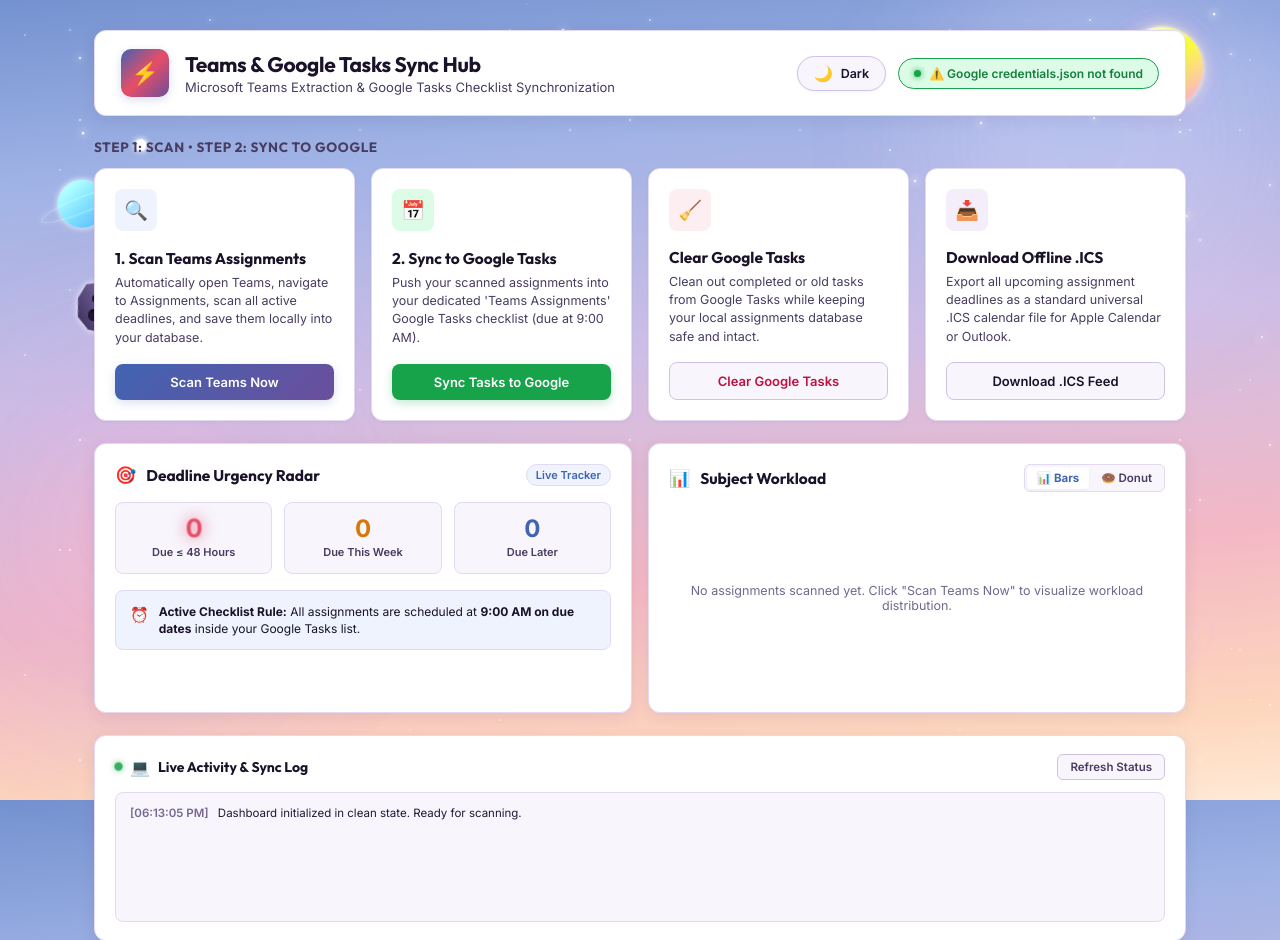
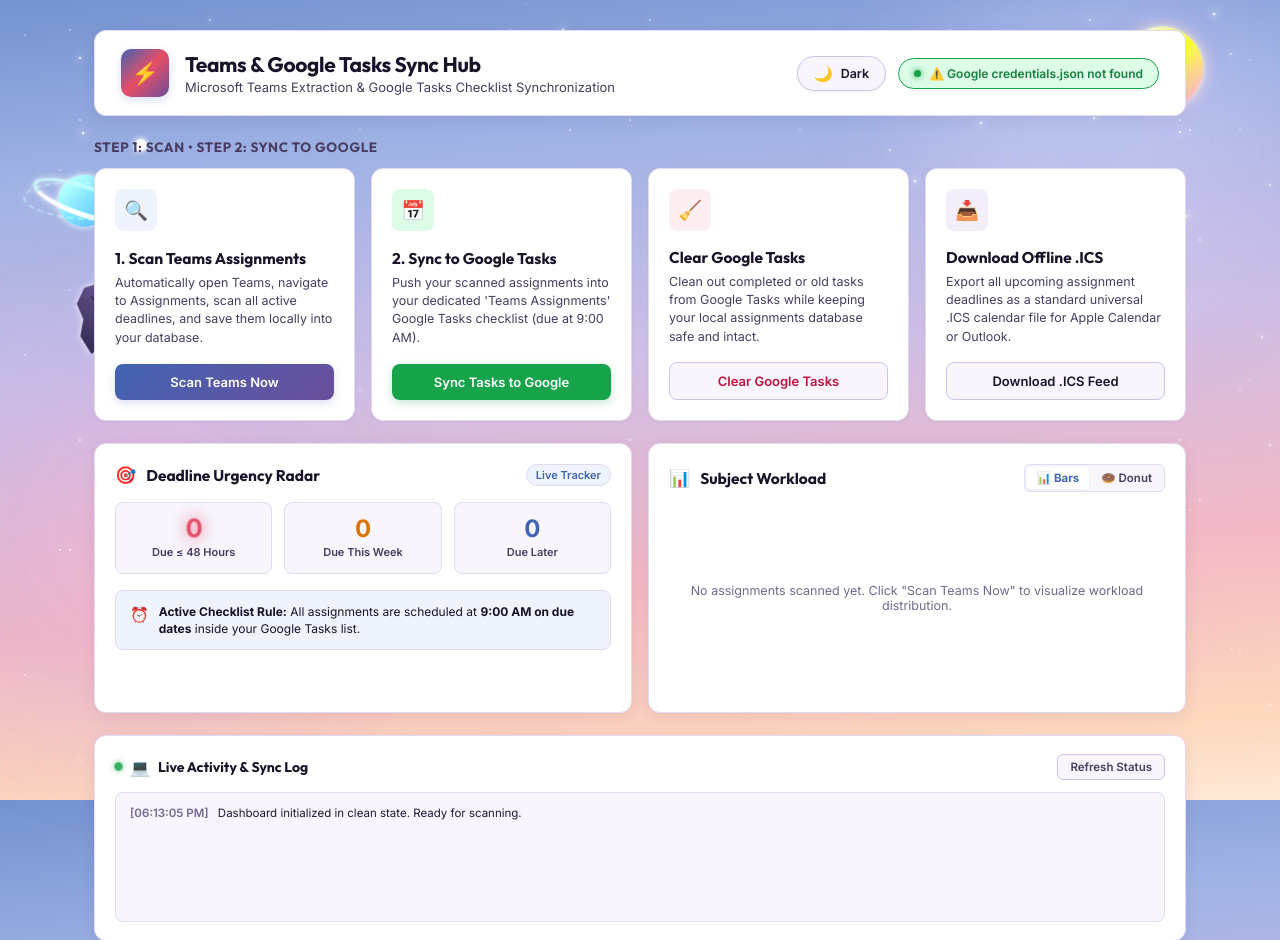
Before and after one commit to Parth-why/Teams-automation, a Flask app: page / in a window 1280 px wide. Shown: the top 940 px of the page. Run offline with Flask 3, Linux system fonts and the light colour scheme.

Commit message:
feat: Thicken Saturn rings with circular orbital rotation, enlarge asteroid, and ensure zero glow with jagged organic rock geometry

```diff
--- a/static/style.css
+++ b/static/style.css
@@ -280,21 +280,21 @@ body {
     100% { transform: translateY(-8px) scale(1.01); }
 }
 
-/* 2. Ringed Cosmic Planet (Soft Ambient Glow) */
+/* 2. Ringed Cosmic Planet (Saturn with Thick Circular Orbiting Rings) */
 .cosmic-planet {
     position: absolute;
-    top: 170px;
+    top: 165px;
     left: 4.5%;
-    width: 48px;
-    height: 48px;
+    width: 52px;
+    height: 52px;
     z-index: 1;
     pointer-events: none;
     animation: planetFloat 8s ease-in-out infinite alternate;
 }
 
 .planet-body {
-    width: 48px;
-    height: 48px;
+    width: 52px;
+    height: 52px;
     border-radius: 50%;
     position: relative;
     z-index: 2;
@@ -310,25 +310,61 @@ body {
     box-shadow: 0 0 6px rgba(96, 165, 250, 0.15);
 }
 
+/* Thick Dual Rings Orbiting in Circular Motion Around Saturn */
+.planet-ring-wrapper {
+    position: absolute;
+    top: 50%;
+    left: 50%;
+    width: 120px;
+    height: 38px;
+    transform: translate(-50%, -50%) rotate(-24deg);
+    transform-style: preserve-3d;
+    z-index: 3;
+    pointer-events: none;
+}
+
 .planet-ring {
     position: absolute;
-    top: 17px;
-    left: -20px;
-    width: 88px;
-    height: 16px;
+    top: 50%;
+    left: 50%;
     border-radius: 50%;
-    transform: rotate(-24deg);
-    z-index: 3;
+    transform: translate(-50%, -50%);
+    box-sizing: border-box;
 }
 
-[data-theme="dark"] .planet-ring {
-    border: 1.5px solid rgba(164, 184, 233, 0.4);
-    box-shadow: 0 0 4px rgba(122, 156, 230, 0.15);
+.planet-ring.ring-main {
+    width: 108px;
+    height: 32px;
+    border: 4.5px solid rgba(164, 184, 233, 0.75);
+    border-top: 5px solid rgba(210, 226, 255, 0.9);
+    border-bottom: 4px solid rgba(120, 142, 195, 0.5);
+    animation: ringCircularSpin 14s linear infinite;
 }
 
-:root .planet-ring, [data-theme="light"] .planet-ring {
-    border: 1.5px solid rgba(147, 197, 253, 0.4);
-    box-shadow: 0 0 4px rgba(147, 197, 253, 0.15);
+.planet-ring.ring-outer {
+    width: 122px;
+    height: 38px;
+    border: 2.5px dashed rgba(190, 210, 255, 0.5);
+    animation: ringCircularSpinReverse 20s linear infinite;
+}
+
+[data-theme="light"] .planet-ring.ring-main {
+    border-color: rgba(147, 197, 253, 0.7);
+    border-top-color: rgba(191, 219, 254, 0.9);
+}
+
+[data-theme="light"] .planet-ring.ring-outer {
+    border-color: rgba(147, 197, 253, 0.45);
+}
+
+@keyframes ringCircularSpin {
+    0% { transform: translate(-50%, -50%) rotate(0deg); }
+    100% { transform: translate(-50%, -50%) rotate(360deg); }
+}
+
+@keyframes ringCircularSpinReverse {
+    0% { transform: translate(-50%, -50%) rotate(360deg); }
+    100% { transform: translate(-50%, -50%) rotate(0deg); }
 }
 
 @keyframes planetFloat {
@@ -524,38 +560,64 @@ body {
     background: radial-gradient(circle, #E84D67 0%, #6B4E9B 50%, transparent 80%);
 }
 
-/* 7. Floating Space Asteroid (Random Organic Geometry, Zero Glow, Matte Shading) */
+/* 7. Floating Space Asteroid (Enlarged, Zero Glow, Jagged Multi-Faceted Rock) */
 .floating-asteroid {
     position: absolute;
-    width: 52px;
-    height: 48px;
+    width: 74px;
+    height: 68px;
     z-index: 1;
     pointer-events: none;
+    box-shadow: none !important;
+    filter: none !important;
 }
 
 .asteroid-body {
-    width: 52px;
-    height: 48px;
-    background: linear-gradient(145deg, #7A7092 0%, #4D4168 45%, #251B38 100%);
-    /* Irregular, faceted, asymmetrical stone polygon shape */
-    clip-path: polygon(18% 0%, 54% 3%, 82% 14%, 98% 38%, 94% 72%, 72% 96%, 36% 100%, 8% 86%, 0% 54%, 4% 20%);
-    box-shadow:
-        none !important;
+    width: 74px;
+    height: 68px;
+    background: linear-gradient(145deg, #6B6282 0%, #44385E 45%, #201734 100%);
+    /* Highly jagged, asymmetrical, natural multi-faceted stone polygon */
+    clip-path: polygon(14% 3%, 42% 0%, 74% 8%, 96% 22%, 100% 48%, 88% 74%, 94% 88%, 68% 100%, 46% 92%, 24% 98%, 4% 84%, 0% 56%, 6% 32%, 2% 16%);
+    box-shadow: none !important;
+    filter: none !important;
     position: relative;
-    animation: asteroidTumble 32s linear infinite;
+    animation: asteroidTumble 38s linear infinite;
 }
 
 .asteroid-crater {
     position: absolute;
     border-radius: 50%;
-    background: rgba(14, 8, 26, 0.85);
-    box-shadow: inset 1.5px 1.5px 3px rgba(0, 0, 0, 0.95);
+    background: rgba(12, 6, 22, 0.9);
+    box-shadow: inset 2px 2px 4px rgba(0, 0, 0, 0.95);
 }
 
-.asteroid-crater.c1 { top: 10px; left: 12px; width: 10px; height: 9px; }
-.asteroid-crater.c2 { bottom: 12px; right: 12px; width: 12px; height: 11px; }
-.asteroid-crater.c3 { top: 20px; right: 9px; width: 7px; height: 7px; }
-.asteroid-crater.c4 { bottom: 14px; left: 14px; width: 7px; height: 6px; }
+.asteroid-crater.c1 { top: 12px; left: 16px; width: 14px; height: 12px; }
+.asteroid-crater.c2 { bottom: 16px; right: 16px; width: 16px; height: 14px; }
+.asteroid-crater.c3 { top: 28px; right: 12px; width: 10px; height: 10px; }
+.asteroid-crater.c4 { bottom: 18px; left: 18px; width: 9px; height: 8px; }
+.asteroid-crater.c5 { top: 16px; right: 28px; width: 7px; height: 6px; }
+
+.asteroid-facet {
+    position: absolute;
+    background: rgba(255, 255, 255, 0.08);
+    pointer-events: none;
+}
+
+.asteroid-facet.f1 {
+    top: 6px;
+    left: 28px;
+    width: 32px;
+    height: 1.5px;
+    transform: rotate(28deg);
+}
+
+.asteroid-facet.f2 {
+    bottom: 24px;
+    left: 10px;
+    width: 26px;
+    height: 1.5px;
+    transform: rotate(-35deg);
+    background: rgba(0, 0, 0, 0.4);
+}
 
 @keyframes asteroidTumble {
     0% { transform: rotate(0deg); }
--- a/templates/index.html
+++ b/templates/index.html
@@ -26,10 +26,13 @@
             <div class="orb-crater crater-2"></div>
         </div>
 
-        <!-- Ringed Cosmic Planet (Saturn Style) -->
+        <!-- Ringed Cosmic Planet (Saturn Style with Thick Circular Orbiting Rings) -->
         <div class="cosmic-planet" id="cosmicPlanet">
             <div class="planet-body"></div>
-            <div class="planet-ring"></div>
+            <div class="planet-ring-wrapper">
+                <div class="planet-ring ring-main"></div>
+                <div class="planet-ring ring-outer"></div>
+            </div>
         </div>
 
         <!-- Distant Orbiting Moon -->
@@ -49,13 +52,16 @@
             <div class="supernova-shockwave"></div>
         </div>
 
-        <!-- Floating Randomly Drifting Asteroid (No Glow, Natural Rock Silhouette) -->
+        <!-- Large Floating Randomly Drifting Asteroid (Zero Glow, Jagged Natural Rock Geometry) -->
         <div class="floating-asteroid" id="floatingAsteroid">
             <div class="asteroid-body">
                 <div class="asteroid-crater c1"></div>
                 <div class="asteroid-crater c2"></div>
                 <div class="asteroid-crater c3"></div>
                 <div class="asteroid-crater c4"></div>
+                <div class="asteroid-crater c5"></div>
+                <div class="asteroid-facet f1"></div>
+                <div class="asteroid-facet f2"></div>
             </div>
         </div>
 
```
